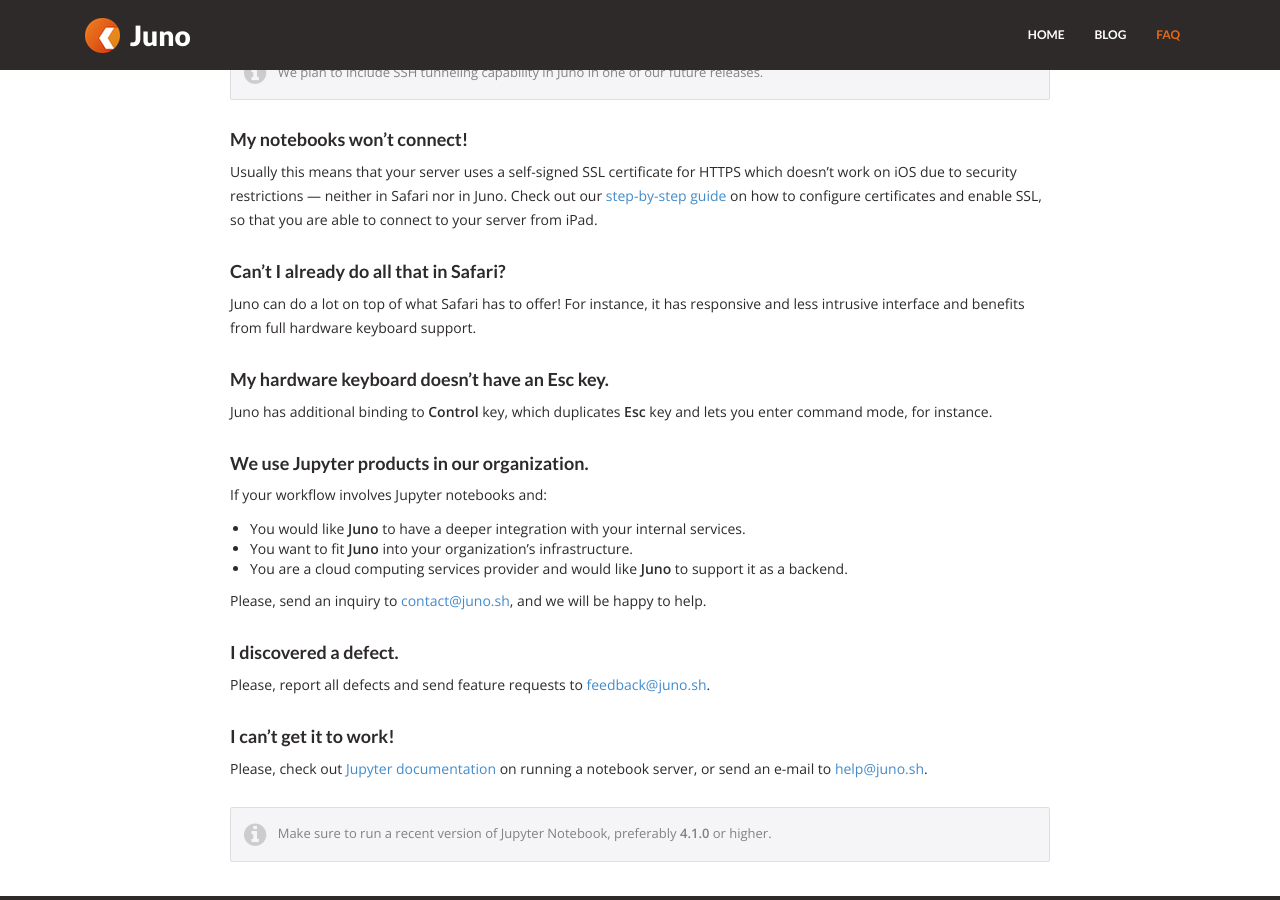
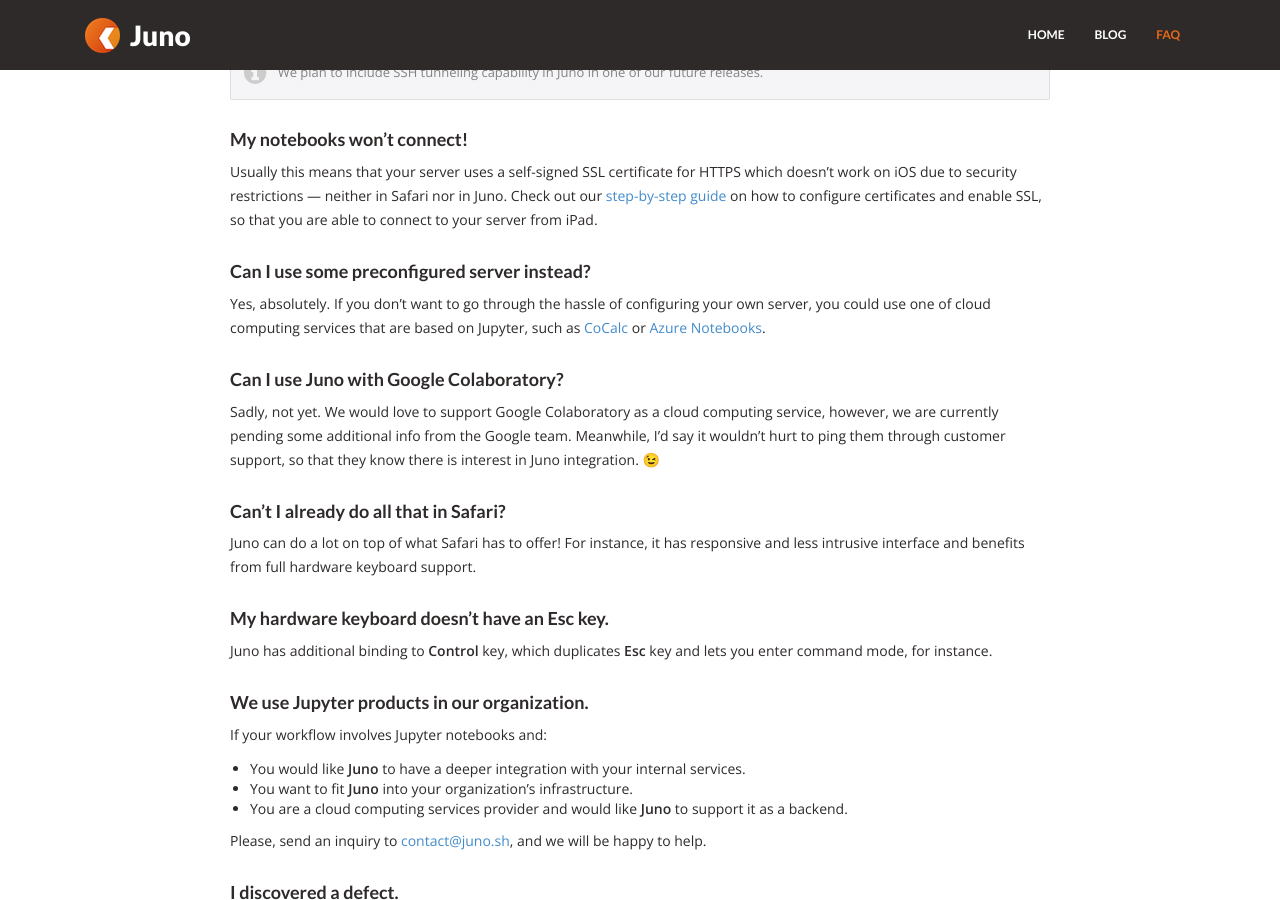
Before and after one commit to test-juno-sh/juno-website-test, a Jekyll site: the page built from _posts/2017-09-01-faq.markdown, in a window 1280 px wide and 900 px high, scrolled down 762 px. Built offline with Jekyll 4.4.1, drawn with Linux system fonts in a browser that asks for light colours; nearby versions of some CDN libraries.

Commit message:
Add Q&A about preconfigured backends

```diff
--- a/_posts/2017-09-01-faq.markdown
+++ b/_posts/2017-09-01-faq.markdown
@@ -27,6 +27,12 @@
 #### My notebooks won't connect!
 Usually this means that your server uses a self-signed SSL certificate for HTTPS which doesn't work on iOS due to security restrictions — neither in Safari nor in Juno. Check out our [step-by-step guide](/ssl-self-signed-cert){:target="_blank"} on how to configure certificates and enable SSL, so that you are able to connect to your server from iPad.
 
+#### Can I use some preconfigured server instead?
+Yes, absolutely. If you don't want to go through the hassle of configuring your own server, you could use one of cloud computing services that are based on Jupyter, such as [CoCalc](http://cocalc.com){:target="_blank"} or [Azure Notebooks](https://notebooks.azure.com){:target="_blank"}.
+
+#### Can I use Juno with Google Colaboratory?
+Sadly, not yet. We would love to support Google Colaboratory as a cloud computing service, however, we are currently pending some additional info from the Google team. Meanwhile, I'd say it wouldn't hurt to ping them through customer support, so that they know there is interest in Juno integration. 😉
+
 #### Can't I already do all that in Safari?
 Juno can do a lot on top of what Safari has to offer! For instance, it has responsive and less intrusive interface and benefits from full hardware keyboard support.
 
```
